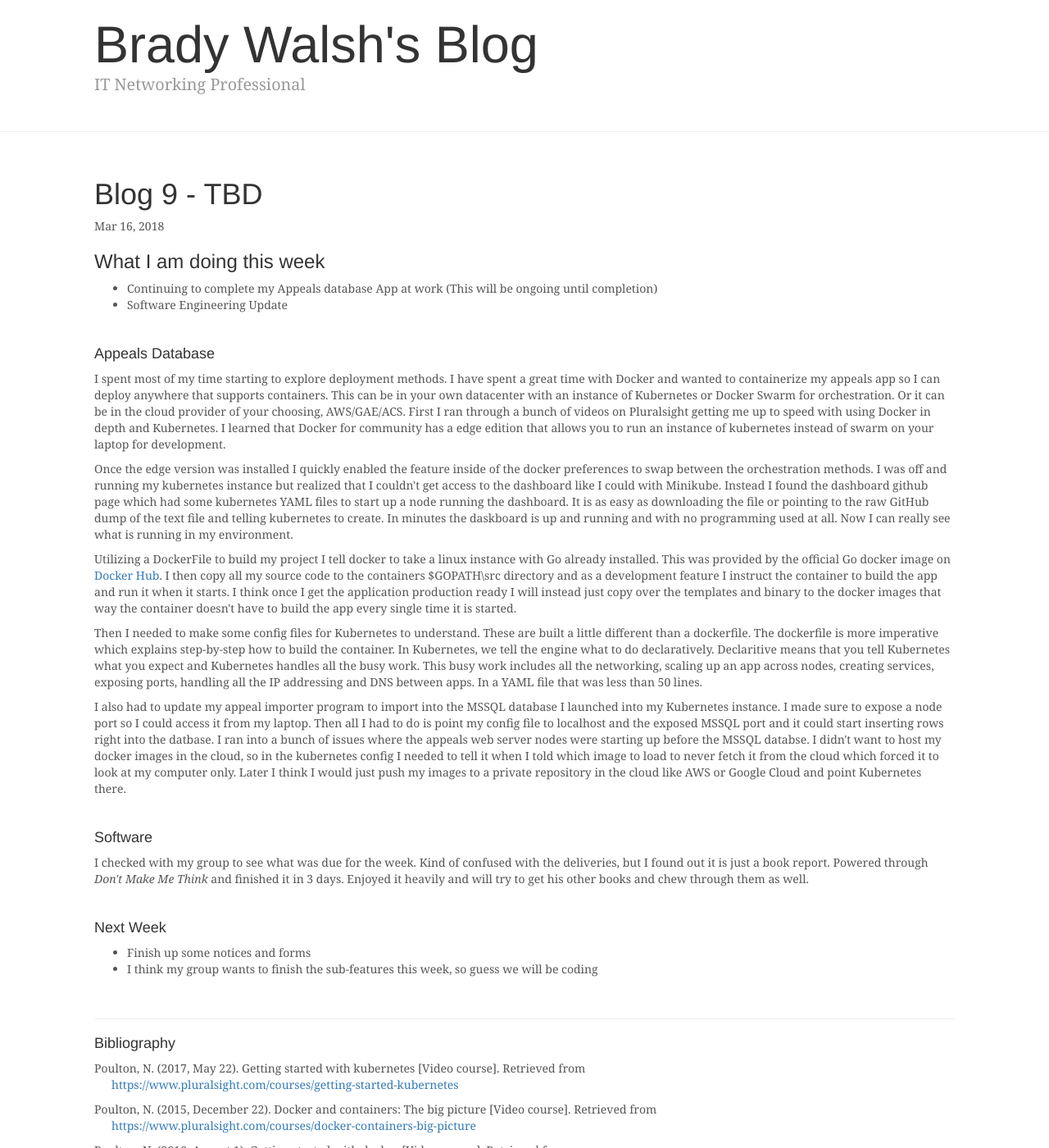
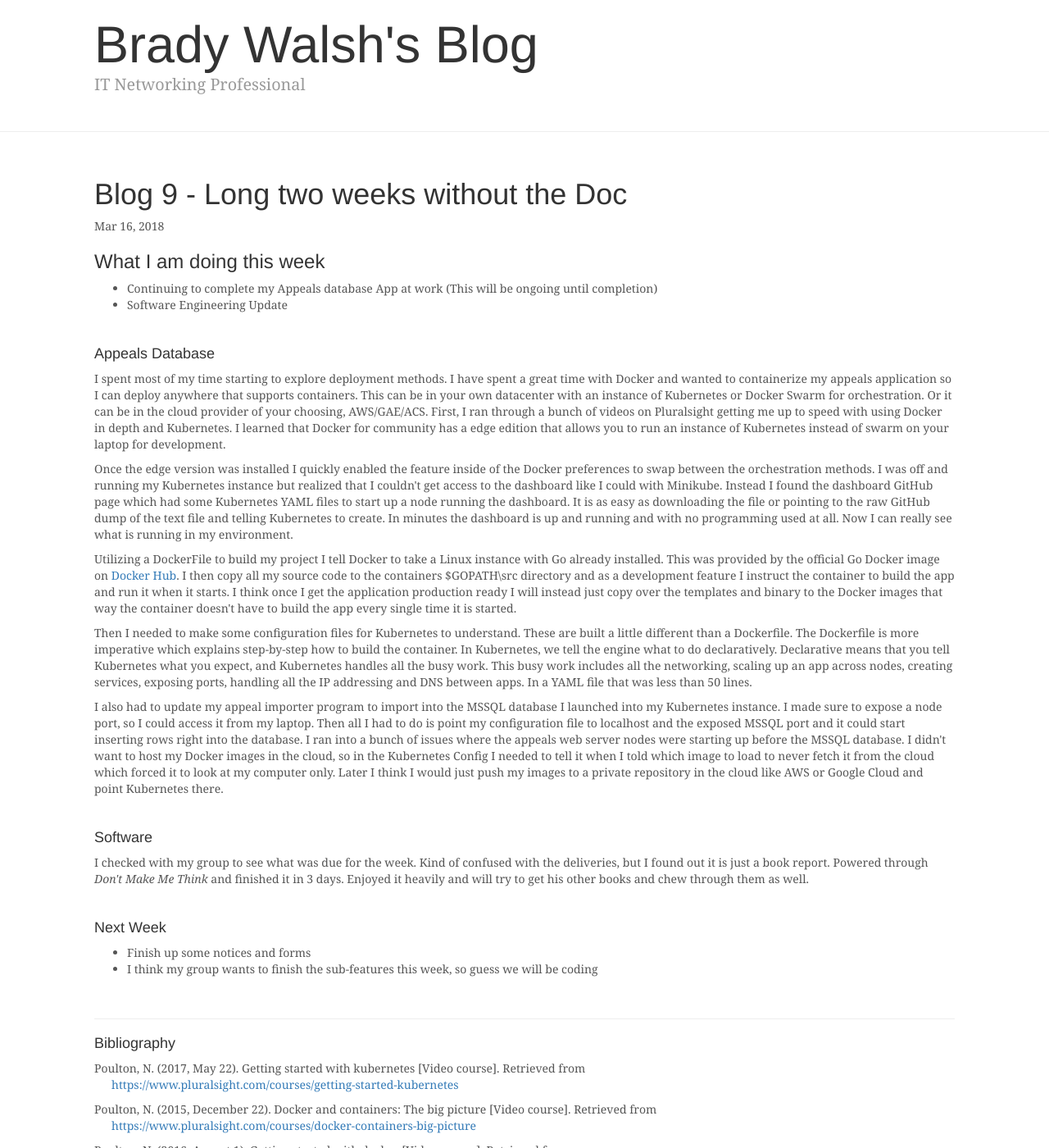
Before and after one commit to knighthawkbro/knighthawkbro.github.io, a Jekyll site: the page built from _posts/2018-03-16-blog-9-long-two-weeks.html, in a window 1280 px wide and 1400 px high. Shown: the whole window at 82% size. Built offline with Jekyll 4.4.1, drawn with Linux system fonts in a browser that asks for light colours; nearby versions of some CDN libraries; comment, search, counter and statistics services are not loaded.

Commit message:
Fixed typos

```diff
--- a/_posts/2018-03-16-blog-9-long-two-weeks.html
+++ b/_posts/2018-03-16-blog-9-long-two-weeks.html
@@ -1,6 +1,6 @@
 ---
 layout: post
-title: Blog 9 - TBD
+title: Blog 9 - Long two weeks without the Doc
 custom_css: true
 custom_js: true
 date: 2018-03-16 12:00:00 -5000
@@ -15,48 +15,48 @@ date: 2018-03-16 12:00:00 -5000
 <h4>Appeals Database</h4>
 <p>
     I spent most of my time starting to explore deployment methods. I have spent a great time
-    with Docker and wanted to containerize my appeals app so I can deploy anywhere that supports
+    with Docker and wanted to containerize my appeals application so I can deploy anywhere that supports
     containers. This can be in your own datacenter with an instance of Kubernetes or Docker Swarm
-    for orchestration. Or it can be in the cloud provider of your choosing, AWS/GAE/ACS. First I
+    for orchestration. Or it can be in the cloud provider of your choosing, AWS/GAE/ACS. First, I
     ran through a bunch of videos on Pluralsight getting me up to speed with using Docker in depth
     and Kubernetes. I learned that Docker for community has a edge edition that allows you to run
-    an instance of kubernetes instead of swarm on your laptop for development.
+    an instance of Kubernetes instead of swarm on your laptop for development.
 </p>
 <p>
-    Once the edge version was installed I quickly enabled the feature inside of the docker
-    preferences to swap between the orchestration methods. I was off and running my kubernetes
+    Once the edge version was installed I quickly enabled the feature inside of the Docker
+    preferences to swap between the orchestration methods. I was off and running my Kubernetes
     instance but realized that I couldn't get access to the dashboard like I could with Minikube.
-    Instead I found the dashboard github page which had some kubernetes YAML files to start up
+    Instead I found the dashboard GitHub page which had some Kubernetes YAML files to start up
     a node running the dashboard. It is as easy as downloading the file or pointing to the raw
-    GitHub dump of the text file and telling kubernetes to create. In minutes the daskboard is
+    GitHub dump of the text file and telling Kubernetes to create. In minutes the dashboard is
     up and running and with no programming used at all. Now I can really see what is running
     in my environment.
 </p>
 <p>
-    Utilizing a DockerFile to build my project I tell docker to take a linux instance with
-    Go already installed. This was provided by the official Go docker image on <a href="https://hub.docker.com/r/library/golang/">Docker Hub</a>.
+    Utilizing a DockerFile to build my project I tell Docker to take a Linux instance with
+    Go already installed. This was provided by the official Go Docker image on <a href="https://hub.docker.com/r/library/golang/">Docker Hub</a>.
     I then copy all my source code to the containers $GOPATH\src directory and as a development
     feature I instruct the container to build the app and run it when it starts. I think once
     I get the application production ready I will instead just copy over the templates and binary
-    to the docker images that way the container doesn't have to build the app every single time
+    to the Docker images that way the container doesn't have to build the app every single time
     it is started.
 </p>
 <p>
-    Then I needed to make some config files for Kubernetes to understand. These are built a little
-    different than a dockerfile. The dockerfile is more imperative which explains step-by-step how
-    to build the container. In Kubernetes, we tell the engine what to do declaratively. Declaritive
-    means that you tell Kubernetes what you expect and Kubernetes handles all the busy work. This
+    Then I needed to make some configuration files for Kubernetes to understand. These are built a little
+    different than a Dockerfile. The Dockerfile is more imperative which explains step-by-step how
+    to build the container. In Kubernetes, we tell the engine what to do declaratively. Declarative
+    means that you tell Kubernetes what you expect, and Kubernetes handles all the busy work. This
     busy work includes all the networking, scaling up an app across nodes, creating services, exposing
     ports, handling all the IP addressing and DNS between apps. In a YAML file that was less than 50
     lines.
 </p>
 <p>
     I also had to update my appeal importer program to import into the MSSQL database I launched into
-    my Kubernetes instance. I made sure to expose a node port so I could access it from my laptop. Then
-    all I had to do is point my config file to localhost and the exposed MSSQL port and it could start
-    inserting rows right into the datbase. I ran into a bunch of issues where the appeals web server
-    nodes were starting up before the MSSQL databse. I didn't want to host my docker images in the
-    cloud, so in the kubernetes config I needed to tell it when I told which image to load to never
+    my Kubernetes instance. I made sure to expose a node port, so I could access it from my laptop. Then
+    all I had to do is point my configuration file to localhost and the exposed MSSQL port and it could start
+    inserting rows right into the database. I ran into a bunch of issues where the appeals web server
+    nodes were starting up before the MSSQL database. I didn't want to host my Docker images in the
+    cloud, so in the Kubernetes Config I needed to tell it when I told which image to load to never
     fetch it from the cloud which forced it to look at my computer only. Later I think I would just
     push my images to a private repository in the cloud like AWS or Google Cloud and point Kubernetes
     there.
```
